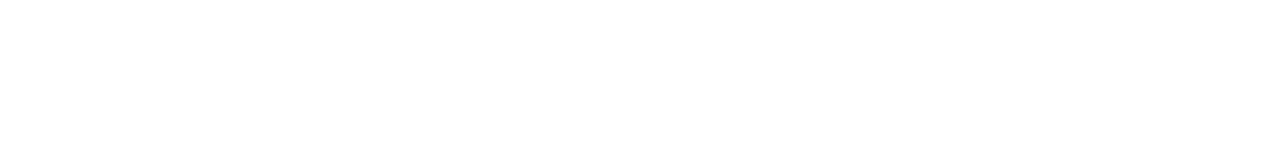
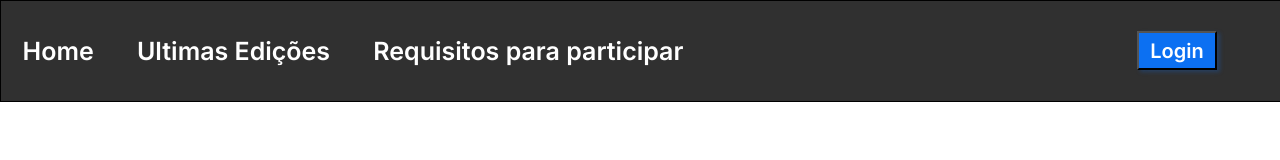
Before and after one commit to Kaue-com-C/projeto-bootcamp, a plain HTML site: page index.html in a window 1280 px wide. Drawn offline with Linux system fonts and the light colour scheme.

Commit message:
CSS style creation

```diff
--- a/index.html
+++ b/index.html
@@ -1,6 +1,26 @@
 <!DOCTYPE html>
-<html>
+<html lang="pt-br">
 <head>
-    <title>Projeto Bootcamp</title>
+    <meta charset="UTF-8">
+    <meta http-equiv="X-UA-Compatible" content="IE=edge">
+    <meta name="viewport" content="width=device-width, initial-scale=1.0">
+    <link rel="stylesheet" href="style.css">
+    <link rel="preconnect" href="https://fonts.googleapis.com">
+    <link rel="preconnect" href="https://fonts.gstatic.com" crossorigin>
+    <link href="https://fonts.googleapis.com/css2?family=Inter:wght@100;200;300;400;500;600;700;800;900&display=swap" rel="stylesheet">
+    <title>Bootcamp DNC</title>
 </head>
+<body>
+    <nav id="mainMenu">
+        <div id="menu">
+            <a href="">Home</a>
+            <a href="">Ultimas Edições</a>
+            <a href="">Requisitos para participar</a>
+        </div>
+        <button>Login</button>
+    </nav>
+
+
+
+</body>
 </html>
--- /dev/null
+++ b/style.css
@@ -0,0 +1,53 @@
+body{
+    margin: 0px;
+    padding: 0px;
+}
+
+/* Navigation main menu */
+#mainMenu{
+    width: 100%;
+    height: 100px;
+    border: 1px solid black;
+    background-color: #303030;
+    display: flex;
+    justify-content: space-between;
+    }
+
+    #menu{
+        display: flex;
+        width: 55%;
+        justify-content: space-around;
+        align-items: center;
+    }
+
+    #mainMenu div a{
+        font-family: 'Inter';
+        font-size: 25px;
+        font-weight: 600;
+        color: #FFFFFF;
+        text-decoration: none;
+    }
+
+    #mainMenu button{
+        margin-right: 5%;
+        background: #0C70F2;
+        font-family: 'Inter';
+        font-size: 20px;
+        font-weight: 600;
+        line-height: 24px;
+        text-align: center;
+        color: #FFFFFF;
+
+        width: 80px;
+        height: 39px;
+
+        flex-shrink: 0;
+        margin-top: 30px;
+
+        box-shadow: 3px 2px 4px 0px rgba(12, 112, 242, 0.25);
+        cursor: pointer;
+    }
+
+    #mainMenu div a:hover{
+        color: #dbd9d9;
+    }
```
